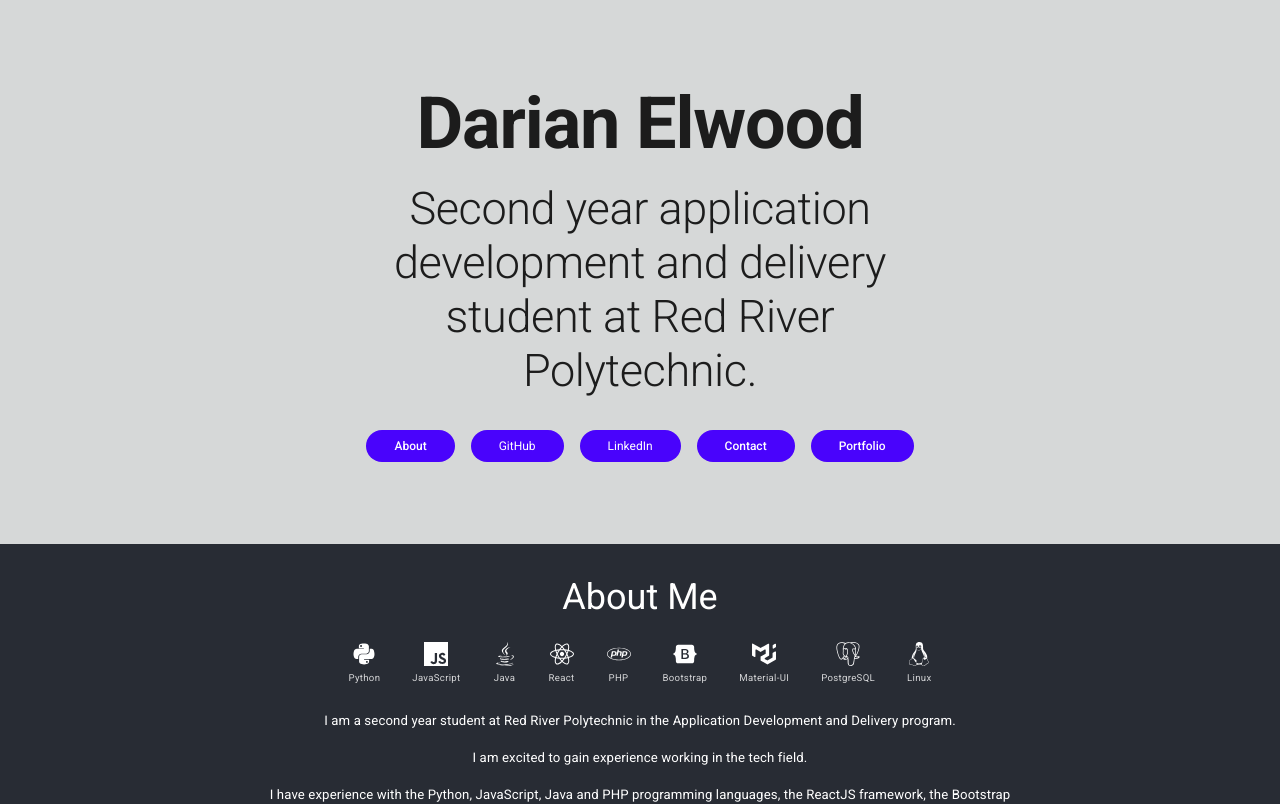
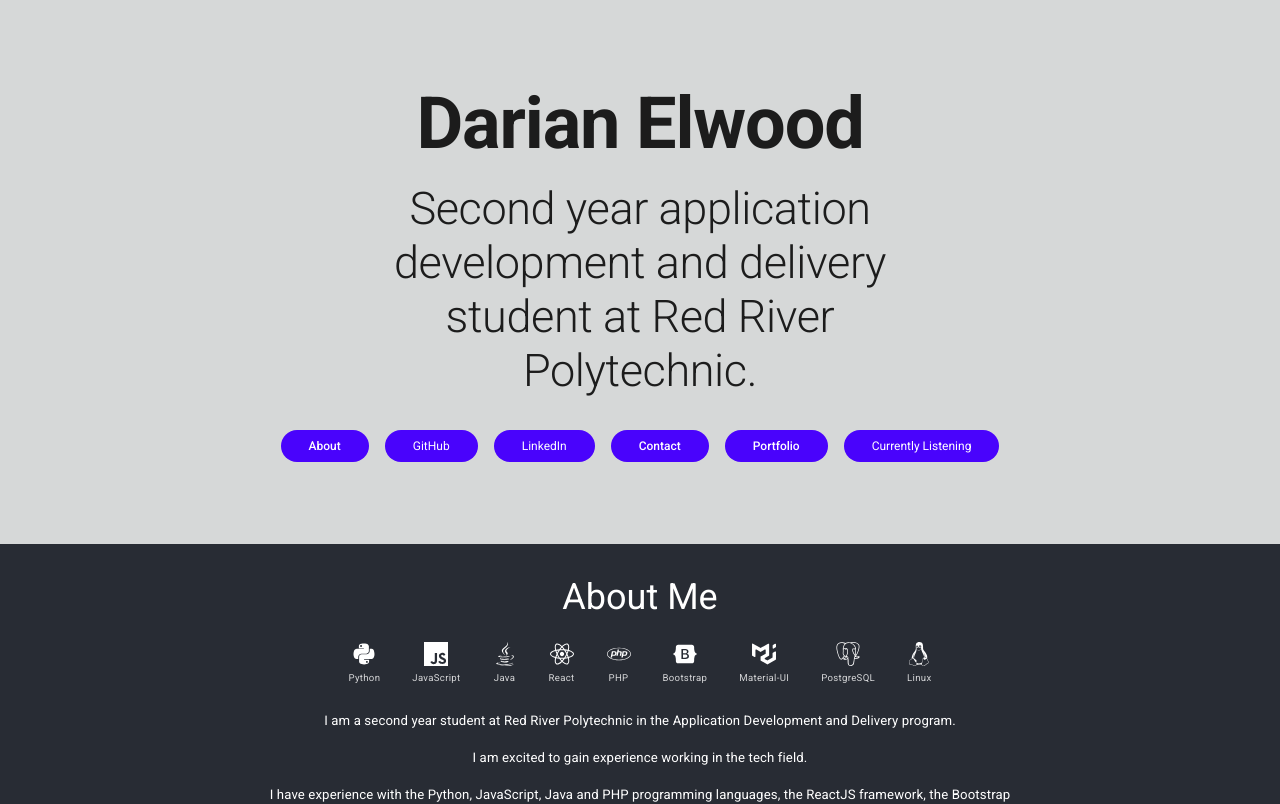
Before and after one commit to DarianElwood/Homepage, a React (Vite) app: page / in a window 1280 px wide. Shown: the top 804 px of the page. Built offline with nearby package versions, Linux system fonts and the light colour scheme.

Commit message:
Save current homepage changes

```diff
--- a/package.json
+++ b/package.json
@@ -15,6 +15,7 @@
     "@emotion/styled": "^11.14.0",
     "@fontsource/roboto": "^5.2.5",
     "@mui/material": "^7.1.0",
+    "lastfm-nodejs-client": "^1.7.0",
     "react": "^19.1.0",
     "react-dom": "^19.1.0",
     "react-icons": "^5.5.0"
@@ -28,8 +29,8 @@
     "eslint-plugin-react": "^7.37.5",
     "eslint-plugin-react-hooks": "^5.2.0",
     "eslint-plugin-react-refresh": "^0.4.19",
+    "gh-pages": "^6.0.0",
     "globals": "^16.0.0",
-    "vite": "^6.3.5",
-    "gh-pages": "^6.0.0"
+    "vite": "^6.3.5"
   }
 }
--- a/src/Homescreen.jsx
+++ b/src/Homescreen.jsx
@@ -5,6 +5,8 @@ import React from 'react';
 import { useEffect, useState } from 'react';
 import PropTypes from 'prop-types';
 import PortfolioPage from './Portfolio';
+import LastFMTooltip from './LastFM_tooltip';
+
 import {
     FaPython,
     FaJava,
@@ -293,6 +295,7 @@ function SplashScreen({ aboutClickHandler, contactClickHandler, portfolioClickHa
                                 padding: '8px 16px',
                             }}
                             />
+                        <LastFMTooltip />
                     </Box>
                 </Box>
             </Paper>
--- /dev/null
+++ b/src/LastFM_tooltip.jsx
@@ -0,0 +1,125 @@
+import React, { useEffect, useState } from 'react';
+import { Chip, Tooltip, Typography, Box, Link } from '@mui/material';
+import { getRecentTracks } from './Lastfm';
+
+function LastFMTooltip() {
+  const username = import.meta.env.VITE_LASTFM_USER || 'Level420';
+  const [open, setOpen] = useState(false);
+  const [track, setTrack] = useState(null);
+  const [loading, setLoading] = useState(false);
+
+  useEffect(() => {
+    if (!open || !username) {
+      return undefined;
+    }
+
+    let cancelled = false;
+    setLoading(true);
+
+    getRecentTracks(username, 1)
+      .then(([recentTrack]) => {
+        if (!cancelled) {
+          setTrack(recentTrack ?? null);
+        }
+      })
+      .finally(() => {
+        if (!cancelled) {
+          setLoading(false);
+        }
+      });
+
+    return () => {
+      cancelled = true;
+    };
+  }, [open, username]);
+
+  const imageUrl = track?.image?.find((image) => image.size === 'large')?.['#text'];
+  const tooltipContent = loading ? (
+    'Loading latest scrobble...'
+  ) : track ? (
+    <Box
+      sx={{
+        display: 'flex',
+        alignItems: 'center',
+        gap: 1.5,
+      }}
+    >
+      {imageUrl && (
+        <img
+          src={imageUrl}
+          alt=""
+          width="64"
+          height="64"
+          style={{ display: 'block', flexShrink: 0 }}
+        />
+      )}
+      <Box sx={{ minWidth: 0 }}>
+        <Typography
+          component="span"
+          display="block"
+          fontWeight="bold"
+          noWrap
+        >
+        <Link
+          href={track.url}
+          target="_blank"
+          rel="noopener noreferrer"
+          sx={{
+            color: 'inherit',
+            textDecoration: 'none',
+          }}>
+            {track.name}
+        </Link>
+        </Typography>
+        <Typography component="span" display="block" noWrap>
+          {track.artist?.['#text']}
+        </Typography>
+      </Box>
+    </Box>
+  ) : (
+    'No recent scrobbles found.'
+  );
+
+  return (
+    <Tooltip
+      arrow
+      open={open}
+      title={tooltipContent}
+      onClose={() => setOpen(false)}
+      disableFocusListener
+      disableHoverListener
+      disableTouchListener
+      slotProps={{
+        tooltip: {
+            sx: {
+                width: { xs: 180, sm: 260 },
+                maxWidth: '90vw',
+                padding: 2,
+            },
+        },
+    }}
+    >
+      <Chip
+        clickable
+        label="Currently Listening"
+        onClick={() => setOpen((isOpen) => !isOpen)}
+        sx={{
+          color: 'white',
+          background: '#4903fc',
+          '&:hover': {
+            color: 'black',
+            background: '#4fa3e0',
+          },
+          '&.Mui-focusVisible, &:focus': {
+            outline: 'none',
+            boxShadow: 'none',
+          },
+          fontSize: '1rem',
+          padding: '8px 16px',
+        }}
+      />
+    </Tooltip>
+  );
+}
+
+export default LastFMTooltip;
--- /dev/null
+++ b/src/Lastfm.js
@@ -0,0 +1,33 @@
+export const getRecentTracks = async (user, limit = 10) => {
+  try {
+    const apiKey = import.meta.env.VITE_LASTFM_API_KEY;
+    const apiUrl = import.meta.env.VITE_LASTFM_API_BASE_URL;
+
+    if (!apiKey || !apiUrl) {
+      throw new Error('Last.fm environment variables are not configured.');
+    }
+
+    const params = new URLSearchParams({
+      method: 'user.getrecenttracks',
+      user,
+      limit: String(limit),
+      api_key: apiKey,
+      format: 'json',
+    });
+    const response = await fetch(`${apiUrl}?${params}`);
+
+    if (!response.ok) {
+      throw new Error(`Last.fm request failed with status ${response.status}.`);
+    }
+
+    const data = await response.json();
+    if (data.error) {
+      throw new Error(data.message || 'Last.fm returned an error.');
+    }
+
+    return data.recenttracks?.track ?? [];
+  } catch (error) {
+    console.error('Error fetching recent tracks:', error);
+    return [];
+  }
+};
```
Also changed, not shown: 2 other files (tests, documents, lock files or other folders).
